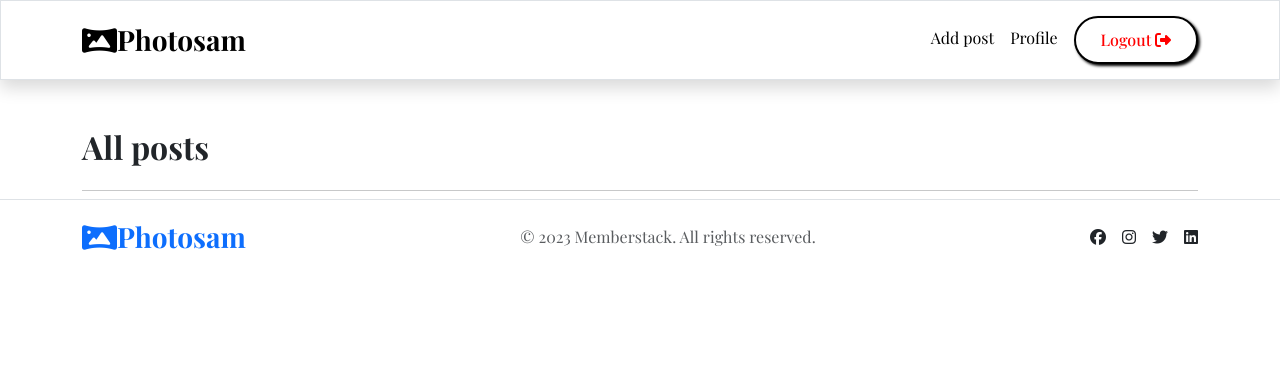
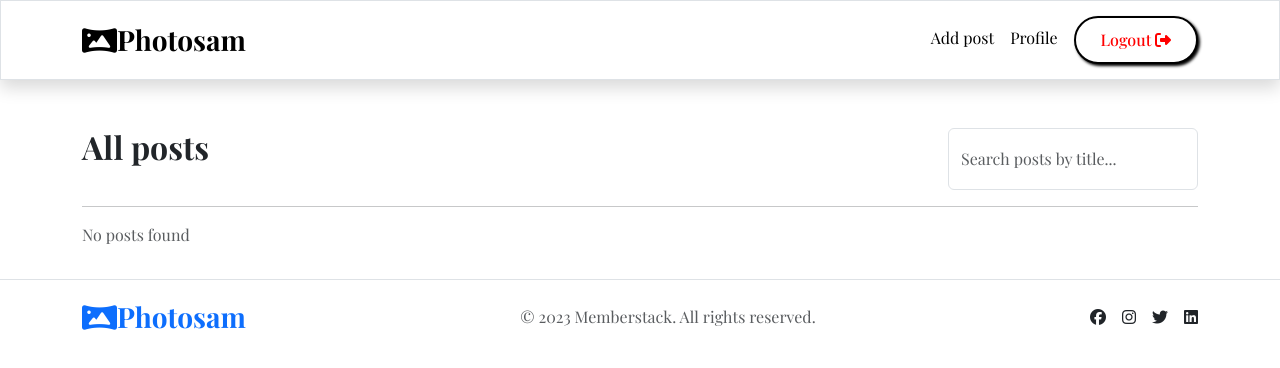
Before and after one commit to ShamilRahmanPK/Social-Media, a React (Vite) app: page /all-post in a window 1280 px wide. Shown: the top 368 px of the page. Built offline with nearby package versions, Linux system fonts and the light colour scheme; a web font is replaced by a local one.

Commit message:
social-media

```diff
--- a/src/pages/AllPost.jsx
+++ b/src/pages/AllPost.jsx
@@ -1,55 +1,78 @@
-import React, { useEffect, useState } from 'react'
-import Header from '../components/Header'
-import Footer from '../components/Footer'
-import postImg from '../assets/postImg.jpg'
-import PostCard from '../components/PostCard'
-import { allPostAPI } from '../services/allAPI'
+import React, { useEffect, useState } from 'react';
+import Header from '../components/Header';
+import Footer from '../components/Footer';
+import postImg from '../assets/postImg.jpg';
+import PostCard from '../components/PostCard';
+import { allPostAPI } from '../services/allAPI';
 
 function AllPost() {
-  const [allPost,setAllPost] = useState([])
+  const [allPost, setAllPost] = useState([]); // Original posts
+  const [filteredPost, setFilteredPost] = useState([]); // Filtered posts
+  const [searchKey, setSearchKey] = useState(''); // Search query
 
   console.log(allPost);
 
-  useEffect(()=>{
-    getAllPost()
-  },[])
+  useEffect(() => {
+    getAllPost();
+  }, []);
 
-  const getAllPost= async ()=>{
-    const token = sessionStorage.getItem("token")
+  const getAllPost = async () => {
+    const token = sessionStorage.getItem('token');
     if (token) {
       const reqHeader = {
-        "Authorization" : `Bearer ${token}`
-      }
+        Authorization: `Bearer ${token}`,
+      };
       try {
-        const result = await allPostAPI(reqHeader)
-        if (result.status==200) {
-          setAllPost(result.data)
+        const result = await allPostAPI(reqHeader);
+        if (result.status === 200) {
+          setAllPost(result.data);
+          setFilteredPost(result.data); // Initialize filtered posts
         }
       } catch (err) {
         console.log(err);
-
       }
     }
-  }
+  };
 
+  const handleSearch = (e) => {
+    const key = e.target.value.toLowerCase();
+    setSearchKey(key);
+    const filtered = allPost.filter((post) =>
+      post.postname.toLowerCase().includes(key)
+    );
+    setFilteredPost(filtered);
+  };
 
   return (
     <div>
-        <Header/>
-        <div className='container mb-3 mt-5'>
-            <h2 className="mb-4 fw-bolder">All posts</h2>
-            <hr />
-            <div className="row g-4">
-              {
-                allPost.map(projects=>(
-                    <PostCard displayData={projects}/>
-                  ))
-              }
-            </div>
+      <Header />
+      <div className="container mb-3 mt-5">
+        <div className='d-flex justify-content-between'>
+          <h2 className="mb-4 fw-bolder">All posts</h2>
+          <input
+          style={{width:'250px'}}
+            type="text"
+            className="form-control"
+            placeholder="Search posts by title..."
+            value={searchKey}
+            onChange={handleSearch}
+          />
+          </div>
+        <hr />
+        {/* Posts List */}
+        <div className="row g-4">
+          {filteredPost.length > 0 ? (
+            filteredPost.map((project) => (
+              <PostCard key={project.id} displayData={project} />
+            ))
+          ) : (
+            <p className="text-muted">No posts found</p>
+          )}
         </div>
-        <Footer/>
+      </div>
+      <Footer />
     </div>
-  )
+  );
 }
 
-export default AllPost
+export default AllPost;
--- a/src/pages/Auth.jsx
+++ b/src/pages/Auth.jsx
@@ -58,7 +58,7 @@ const Auth = () => {
                     boxShadow: '2px 2px 5px rgba(0, 0, 0, 1)',
                     backgroundColor: 'white',
                     color: 'black',
-                  }} className="img-fluid rounded border border-2 border-black" />
+                  }} className="img-fluid rounded border-2 border-black" />
             </div>
             <div className="col-lg-6">
             <div className="w-100 d-flex justify-content-center">
```
